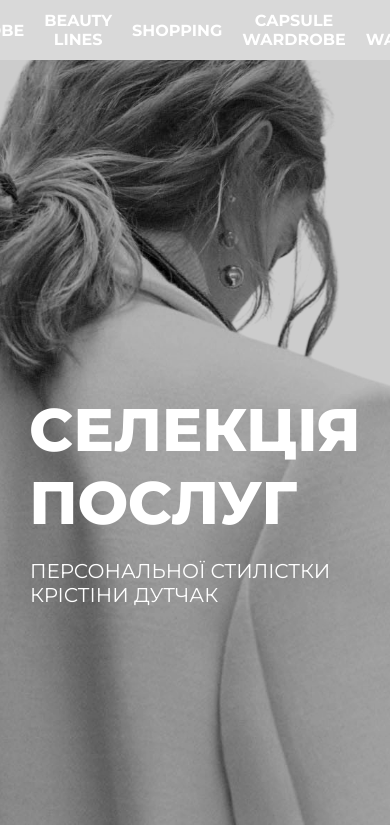
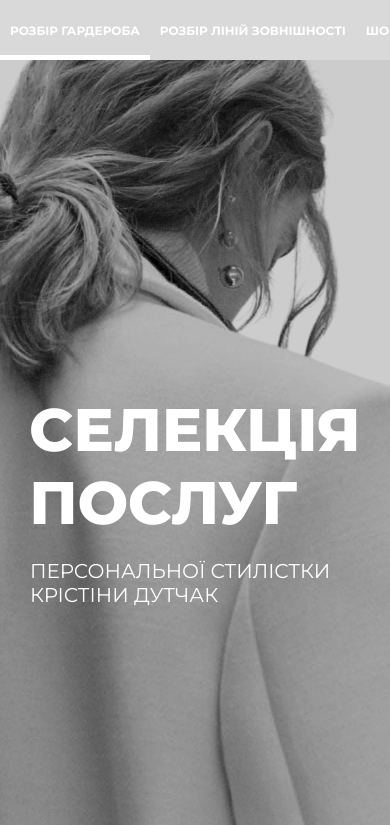
Before and after one commit to Tolik9924/SELECTION_SERVICES, a React (Vite) app: page / in a window 390 px wide. Shown: the top 825 px of the page. Built offline with nearby package versions, Linux system fonts and the light colour scheme.

Commit message:
create(navbar): create navbar

```diff
--- a/src/App.module.css
+++ b/src/App.module.css
@@ -1,4 +1,10 @@
 .App {
+    display: flex;
+    flex-direction: column;
+    gap: 10px;
+}
+
+.targetSection {
     display: flex;
     flex-direction: column;
     gap: 10px;
--- a/src/App.tsx
+++ b/src/App.tsx
@@ -48,10 +48,20 @@ import { ServiceGive } from "./ui-components/service-give/ServiceGive";
 import { Consult } from "./ui-components/consult/Consult";
 import { Navbar } from "./ui-components/navbar/Navbar";
 
+const SECTIONS = [
+  "WARDROBE",
+  "LINES",
+  "SHOPPING",
+  "CAPSULE_WARDROBE",
+  "KEY_WARDROBE",
+];
+
 function App() {
   const sectionRef = useRef(null);
   const [showNavbar, setShowNavbar] = useState(false);
   const [firstShowing, setFirstShowing] = useState(true);
+  const [activeSection, setActiveSection] = useState("");
+  const sectionRefs = useRef<{ [key: string]: HTMLElement | null }>({});
 
   useEffect(() => {
     const observer = new IntersectionObserver(
@@ -76,9 +86,30 @@ function App() {
     };
   }, []);
 
+  useEffect(() => {
+    const observer = new IntersectionObserver(
+      (entries) => {
+        entries.forEach((entry) => {
+          if (entry.isIntersecting) {
+            setActiveSection(entry.target.id);
+          }
+        });
+      },
+      { threshold: 1 }
+    );
+
+    SECTIONS.forEach((id: string) => {
+      if (sectionRefs.current[id]) {
+        observer.observe(sectionRefs.current[id]);
+      }
+    });
+
+    return () => observer.disconnect();
+  }, []);
+
   return (
     <div className={styles.App}>
-      {!firstShowing && <Navbar isShow={showNavbar} />}
+      {!firstShowing && <Navbar isShow={showNavbar} activeId={activeSection} />}
       <SelectionService />
       <Practic />
       <Modeton />
@@ -92,6 +123,9 @@ function App() {
           whatIs={WHAT_IS_WARDROBE_BREAKDOWN}
           happenList={WARDROBE_HAPPEN_LIST}
           getList={WARDROBE_GET_LIST}
+          ref={(el) => {
+            sectionRefs.current["WARDROBE"] = el;
+          }}
         />
         <ServiceType
           id="LINES"
@@ -101,6 +135,9 @@ function App() {
           whatIs={WHAT_IS_BEAUTY_LINE}
           happenList={BEAUTY_LINE_HAPPEN_LIST}
           getList={WARDROBE_GET_LIST}
+          ref={(el) => {
+            sectionRefs.current["LINES"] = el;
+          }}
         />
         <ServiceType
           id="SHOPPING"
@@ -110,6 +147,9 @@ function App() {
           whatIs={WHAT_IS_SHOPPING}
           happenList={SHOPPING_HAPPEN_LIST}
           getList={SHOPPING_GET_LIST}
+          ref={(el) => {
+            sectionRefs.current["SHOPPING"] = el;
+          }}
         />
         <ServiceType
           id="CAPSULE_WARDROBE"
@@ -119,6 +159,9 @@ function App() {
           whatIs={WHAT_IS_CAPSULE_WARDROBE}
           happenList={CAPSULE_WARDROBE_HAPPEN_LIST}
           getList={CAPSULE_WARDROBE_GET_LIST}
+          ref={(el) => {
+            sectionRefs.current["CAPSULE_WARDROBE"] = el;
+          }}
         />
         <ServiceType
           id="KEY_WARDROBE"
@@ -128,6 +171,9 @@ function App() {
           whatIs={WHAT_IS_KEY_WARDROBE}
           happenList={KEY_WARDROBE_HAPPEN_LIST}
           getList={KEY_WARDROBE_GET_LIST}
+          ref={(el) => {
+            sectionRefs.current["KEY_WARDROBE"] = el;
+          }}
         />
       </div>
       <Consult />
--- a/src/index.css
+++ b/src/index.css
@@ -2,6 +2,11 @@
   margin: 0 auto;
   text-align: center;
 }
+
+html {
+  scroll-behavior: smooth;
+}
+
 body {
   font-family: 'Montserrat', sans-serif;
   margin: 0;
--- a/src/ui-components/advert-container/ServiceType.tsx
+++ b/src/ui-components/advert-container/ServiceType.tsx
@@ -18,6 +18,7 @@ export const ServiceType = ({
   whatIs,
   happenList,
   getList,
+  ref,
 }: {
   id: string;
   img: string;
@@ -26,6 +27,7 @@ export const ServiceType = ({
   whatIs: string[];
   happenList: string[];
   getList: string[];
+  ref: React.Ref<HTMLDivElement>;
 }) => {
   const [showInfo, setShow] = useState(false);
 
@@ -34,7 +36,7 @@ export const ServiceType = ({
   };
 
   return (
-    <div id={id} className={styles.advertContainer}>
+    <div id={id} className={styles.advertContainer} ref={ref}>
       <div className={styles.fullExplanation}>
         <div className={styles.explanations}>
           <div className={styles.explanationContainer}>
--- a/src/ui-components/advert-container/serviceType.module.css
+++ b/src/ui-components/advert-container/serviceType.module.css
@@ -4,6 +4,8 @@
   display: flex;
   flex-direction: row-reverse;
   justify-content: start;
+  /* height: 100vh; */
+  scroll-margin-top: 60px;
 }
 
 .imagePerson {
--- a/src/ui-components/navbar/Navbar.tsx
+++ b/src/ui-components/navbar/Navbar.tsx
@@ -1,23 +1,76 @@
+import { useEffect, useState } from "react";
 import styles from "./navbar.module.css";
 
-export const Navbar = ({ isShow }: { isShow: boolean }) => {
+const NAVBAR_ITEMS = [
+  {
+    id: "WARDROBE",
+    href: "#WARDROBE",
+    title: "РОЗБІР ГАРДЕРОБА",
+    active: false,
+  },
+  {
+    id: "LINES",
+    href: "#LINES",
+    title: "РОЗБІР ЛІНІЙ ЗОВНІШНОСТІ",
+    active: false,
+  },
+  {
+    id: "SHOPPING",
+    href: "#SHOPPING",
+    title: "ШОПІНГ СУПРОВІД",
+    active: false,
+  },
+  {
+    id: "CAPSULE_WARDROBE",
+    href: "#CAPSULE_WARDROBE",
+    title: "КАПСУЛЬНИЙ ГАРДЕРОБ",
+    active: false,
+  },
+  {
+    id: "KEY_WARDROBE",
+    href: "#KEY_WARDROBE",
+    title: "ГАРДЕРОБ ПІД КЛЮЧ",
+    active: false,
+  },
+];
+
+export const Navbar = ({
+  isShow,
+  activeId,
+}: {
+  isShow: boolean;
+  activeId: string;
+}) => {
+  const [navbarItems, setNavbarItems] = useState(NAVBAR_ITEMS);
+
+  useEffect(() => {
+    handleActiveItemMenu(activeId);
+  }, [activeId]);
+
+  const handleActiveItemMenu = (id: string) => {
+    const result = navbarItems.map((item) => {
+      if (item.id === id) {
+        return { ...item, active: true };
+      } else {
+        return { ...item, active: false };
+      }
+    });
+
+    setNavbarItems(result);
+  };
+
   return (
     <nav className={isShow ? styles.navbar : styles.hide}>
-      <a href="#WARDROBE" className={styles.link}>
-        WARDROBE
-      </a>
-      <a href="#LINES" className={styles.link}>
-        BEAUTY LINES
-      </a>
-      <a href="#SHOPPING" className={styles.link}>
-        SHOPPING
-      </a>
-      <a href="#CAPSULE_WARDROBE" className={styles.link}>
-        CAPSULE WARDROBE
-      </a>
-      <a href="#KEY_WARDROBE" className={styles.link}>
-        KEY WARDROBE
-      </a>
+      {navbarItems.map((item) => (
+        <a
+          key={item.id}
+          href={item.href}
+          className={!item.active ? styles.link : styles.linkActive}
+          onClick={() => handleActiveItemMenu(item.id)}
+        >
+          {item.title}
+        </a>
+      ))}
     </nav>
   );
 };
--- a/src/ui-components/navbar/navbar.module.css
+++ b/src/ui-components/navbar/navbar.module.css
@@ -1,10 +1,12 @@
 .navbar {
   position: fixed;
   top: 0;
+  left: 0;
+  right: 0;
   width: 100%;
   height: 60px;
   background: #d9d9d9;
-  color: white;
+  color: #fff;
   display: flex;
   align-items: center;
   justify-content: center;
@@ -18,7 +20,7 @@
   width: 100%;
   height: 60px;
   background: #d9d9d9;
-  color: white;
+  color: #fff;
   display: flex;
   align-items: center;
   justify-content: center;
@@ -56,6 +58,51 @@
   align-items: center;
   padding: 10px;
   box-sizing: border-box;
+  font-size: 16px;
   font-weight: 700;
-  /* background: #000; */
+  transition: all 0.3s ease-in-out;
+  border-top: 5px solid #d9d9d9;
+  border-bottom: 5px solid #d9d9d9;
 }
+
+.linkActive {
+  text-decoration: none;
+  color: #fff;
+  height: 60px;
+  display: flex;
+  align-items: center;
+  padding: 10px;
+  box-sizing: border-box;
+  font-weight: 700;
+  font-size: 16px;
+  transition: all 0.3s ease-in-out;
+  border-top: 5px solid #d9d9d9;
+  border-bottom: 5px solid #fff;
+}
+
+.link:hover {
+  background: #e3e3e3;
+  border-top: 5px solid #e3e3e3;
+  border-bottom: 5px solid #e3e3e3;
+}
+
+
+@media (max-width: 911px) {
+  .navbar {
+    overflow-x: auto;
+    -webkit-overflow-scrolling: touch;
+    justify-content: start;
+    scrollbar-color:  transparent transparent;
+    scrollbar-width: none;
+  }
+
+  .link {
+    font-size: 12px;
+    flex-shrink: 0;
+  }
+
+  .linkActive {
+    font-size: 12px;
+    flex-shrink: 0;
+  }
+}
```
